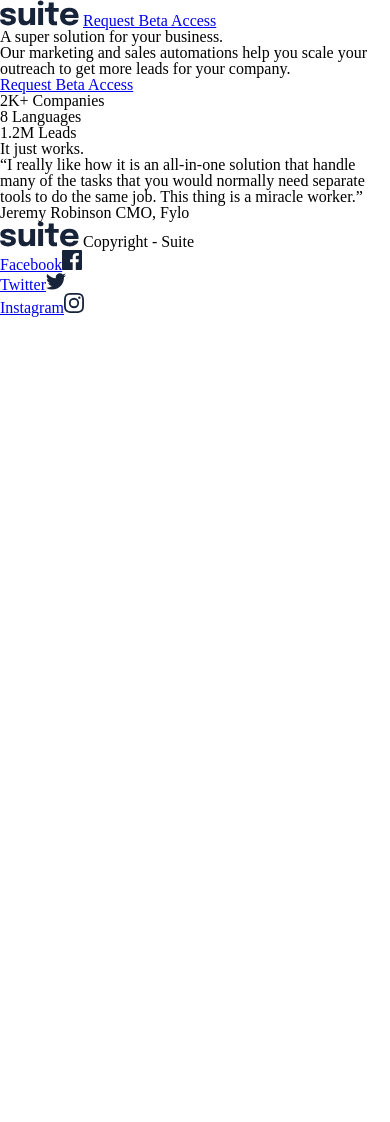
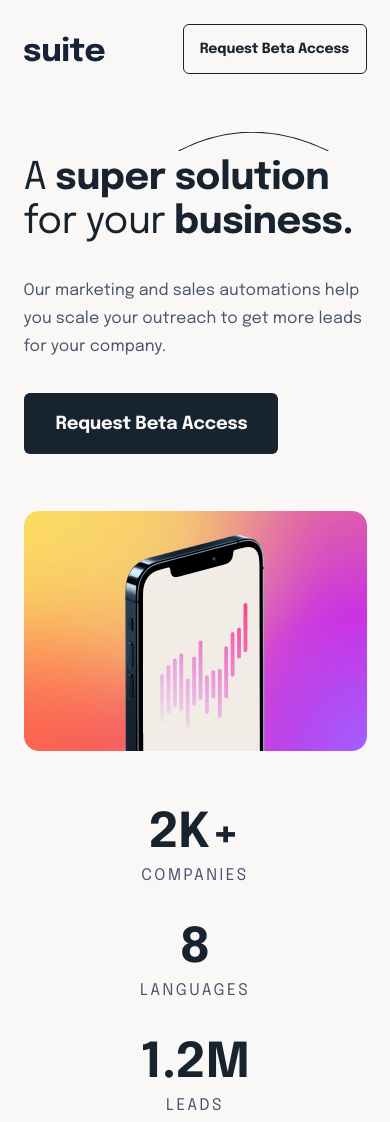
Before and after one commit to nakoyawilson/suite-landing-page, a plain HTML site: page index.html in a window 390 px wide. Shown: the top 1122 px of the page. Before the commit the page ends 844 px from the top, so only its background shows below. Drawn offline with Linux system fonts and the light colour scheme.

Commit message:
Add styles for mobile view

```diff
--- a/css/style.css
+++ b/css/style.css
@@ -0,0 +1,296 @@
+@import url("https://fonts.googleapis.com/css2?family=Epilogue:wght@400;700&display=swap");
+
+:root {
+  --font: "Epilogue", sans-serif;
+  --dark-blue: rgb(23, 35, 47);
+  --gray: rgb(73, 86, 109);
+  --cream: rgb(243, 237, 231);
+  --cream-white: rgb(250, 248, 246);
+  --purple: rgb(160, 96, 255);
+  --magenta: rgb(203, 48, 227);
+  --orange: rgb(25, 168, 78);
+  --pure-white: rgb(255, 255, 255);
+  --pure-black: rgb(0, 0, 0);
+}
+
+/* General Styles */
+
+*,
+*::after,
+*::before {
+  box-sizing: border-box;
+}
+
+html {
+  font-size: 62.5%;
+}
+
+body {
+  font-family: var(--font);
+  background: var(--cream-white);
+  color: var(--dark-blue);
+}
+
+a {
+  text-decoration: none;
+}
+
+img {
+  display: block;
+}
+
+/* Shared Styles */
+.container {
+  width: min(91.4667%, 34.3rem);
+}
+
+.btn {
+  border-radius: 6px;
+  font-weight: 700;
+  display: inline-block;
+}
+
+.main-heading .bold-heading,
+.section-heading .bold-heading {
+  font-weight: 700;
+}
+
+.visually-hidden {
+  border: 0;
+  clip: rect(0 0 0 0);
+  height: 1px;
+  margin: -1px;
+  overflow: hidden;
+  padding: 0;
+  position: absolute;
+  width: 1px;
+}
+
+.logo {
+  width: 8.1rem;
+}
+
+/* Header */
+
+.header {
+  margin: 2.4rem auto 0;
+  display: flex;
+  justify-content: space-between;
+  align-items: center;
+}
+
+.header .btn {
+  color: var(--dark-blue);
+  font-size: 1.4rem;
+  line-height: 2.4rem;
+  letter-spacing: -0.14px;
+  padding: 1.2rem 1.65rem 1.2rem 1.55rem;
+  border: 1px solid var(--dark-blue);
+}
+
+/* Main */
+.main {
+  margin-top: 8.332rem;
+}
+
+.hero {
+  margin: 0 auto;
+  position: relative;
+}
+
+.hero::after {
+  content: "";
+  width: 100%;
+  height: 24rem;
+  background-image: url("../assets/image-hero-landscape.png");
+  background-size: cover;
+  background-position: center;
+  background-repeat: no-repeat;
+  position: absolute;
+  top: 35.368rem;
+  left: 0;
+}
+
+.main-heading {
+  font-weight: 400;
+  font-size: 3.8rem;
+  line-height: 4.4rem;
+  letter-spacing: -0.527778px;
+}
+
+.decorated-word {
+  position: relative;
+}
+
+.decorated-word::after {
+  content: "";
+  width: 15.147rem;
+  height: 1.9rem;
+  background-image: url("../assets/pattern-curved-line-1.svg");
+  background-size: cover;
+  background-repeat: no-repeat;
+  background-position: center;
+  position: absolute;
+  top: -2.732rem;
+  right: 0;
+}
+
+.paragraph {
+  font-weight: 400;
+  font-size: 1.6rem;
+  line-height: 2.8rem;
+  letter-spacing: 0.0888889px;
+  color: var(--gray);
+  margin-top: 3.2rem;
+}
+
+.hero .btn {
+  background: var(--dark-blue);
+  font-size: 1.8rem;
+  line-height: 3.2rem;
+  letter-spacing: -0.18px;
+  color: var(--cream-white);
+  padding: 1.5rem 3.1rem 1.4rem 3.2rem;
+  margin-top: 3.2rem;
+}
+
+.stats {
+  margin-top: 35.168rem;
+  display: flex;
+  flex-direction: column;
+  align-items: center;
+  justify-content: center;
+  gap: 3.2rem;
+  text-align: center;
+}
+
+.stats-number,
+.stats-description {
+  display: block;
+}
+
+.stats-number {
+  font-weight: 700;
+  font-size: 4.8rem;
+  line-height: 5.6rem;
+}
+
+.stats-description {
+  font-weight: 400;
+  font-size: 1.6rem;
+  line-height: 2.6rem;
+  letter-spacing: 2.5px;
+  color: var(--gray);
+  text-transform: uppercase;
+  margin-top: 0.1rem;
+}
+
+.testimonial {
+  background: var(--dark-blue);
+  width: 100%;
+  border-radius: 15px;
+  margin-top: 18.1rem;
+  padding: 33.8rem 1.6rem 6.4rem;
+  position: relative;
+  top: 5.6rem;
+}
+
+.section-heading {
+  font-weight: 400;
+  font-size: 4rem;
+  line-height: 4.8rem;
+  text-align: center;
+  letter-spacing: -0.416667px;
+  color: var(--cream-white);
+  position: relative;
+}
+
+.section-heading::before {
+  content: "";
+  width: 24.3rem;
+  height: 39.5rem;
+  background-image: url("../assets/image-jeremy-small.png");
+  background-repeat: no-repeat;
+  background-size: cover;
+  background-position: center;
+  position: absolute;
+  top: -51.2rem;
+  left: 0;
+  right: 0;
+  margin: 0 auto;
+}
+
+.section-heading::after {
+  content: "";
+  width: 4.927rem;
+  height: 4rem;
+  background-image: url("../assets/pattern-curved-line-2.svg");
+  background-repeat: no-repeat;
+  background-size: cover;
+  background-position: center;
+  position: absolute;
+  top: -7.7rem;
+  left: 0;
+  right: 0;
+  margin: 0 auto;
+}
+
+.testimonial .paragraph {
+  font-weight: 400;
+  font-size: 1.8rem;
+  line-height: 3.2rem;
+  text-align: center;
+  letter-spacing: 0.09px;
+  color: var(--cream);
+  margin-top: 4rem;
+}
+
+.testimonial-name {
+  display: block;
+  margin-top: 4rem;
+  font-weight: 700;
+  font-size: 1.8rem;
+  line-height: 3.2rem;
+  text-align: center;
+  letter-spacing: -0.18px;
+  color: var(--cream-white);
+  text-transform: uppercase;
+}
+
+.testimonial-title {
+  display: block;
+  font-weight: 400;
+  font-size: 1.6rem;
+  line-height: 2.6rem;
+  text-align: center;
+  letter-spacing: 2.5px;
+  color: var(--cream);
+  text-transform: uppercase;
+}
+
+.footer {
+  background: var(--cream);
+  padding: 11.2rem 0 8rem;
+}
+
+.footer .logo {
+  margin: 0 auto;
+}
+
+.copyright {
+  display: block;
+  font-weight: 400;
+  font-size: 1.5rem;
+  line-height: 3.2rem;
+  text-align: center;
+  letter-spacing: 0.0833333px;
+  color: var(--gray);
+  margin: 3.3rem 0;
+}
+
+.social-icons {
+  display: flex;
+  justify-content: center;
+  align-items: center;
+  gap: 2.8rem;
+}
--- a/index.html
+++ b/index.html
@@ -16,39 +16,54 @@
     <link rel="stylesheet" href="css/style.css" />
   </head>
   <body>
-    <header>
-      <img src="assets/logo.svg" alt="Suite logo" />
-      <a href="#">Request Beta Access</a>
+    <header class="header container">
+      <img src="assets/logo.svg" alt="Suite logo" class="logo" />
+      <a href="#" class="btn">Request Beta Access</a>
     </header>
-    <main>
-      <section>
-        <h1>A <span>super solution</span> for your <span>business.</span></h1>
-        <p>
+    <main class="main">
+      <section class="hero container">
+        <h1 class="main-heading">
+          A <span class="bold-heading decorated-word">super solution</span> for
+          your
+          <span class="bold-heading">business.</span>
+        </h1>
+        <p class="paragraph">
           Our marketing and sales automations help you scale your outreach to
           get more leads for your company.
         </p>
-        <a href="#">Request Beta Access</a>
-        <ul>
-          <li><span>2K+</span> <span>Companies</span></li>
-          <li><span>8</span> <span>Languages</span></li>
-          <li><span>1.2M</span> <span>Leads</span></li>
+        <a href="#" class="btn">Request Beta Access</a>
+        <ul class="stats">
+          <li>
+            <span class="stats-number">2K+</span>
+            <span class="stats-description">Companies</span>
+          </li>
+          <li>
+            <span class="stats-number">8</span>
+            <span class="stats-description">Languages</span>
+          </li>
+          <li>
+            <span class="stats-number">1.2M</span>
+            <span class="stats-description">Leads</span>
+          </li>
         </ul>
       </section>
-      <section>
-        <h2>It just works.</h2>
-        <p>
+      <section class="testimonial">
+        <h2 class="section-heading">
+          It just <span class="bold-heading">works.</span>
+        </h2>
+        <p class="paragraph">
           “I really like how it is an all-in-one solution that handle many of
           the tasks that you would normally need separate tools to do the same
           job. This thing is a miracle worker.”
         </p>
-        <span>Jeremy Robinson</span>
-        <span>CMO, Fylo</span>
+        <span class="testimonial-name">Jeremy Robinson</span>
+        <span class="testimonial-title">CMO, Fylo</span>
       </section>
     </main>
-    <footer>
-      <img src="assets/logo.svg" alt="Suite logo" />
-      <small>Copyright - Suite</small>
-      <ul>
+    <footer class="footer">
+      <img src="assets/logo.svg" alt="Suite logo" class="logo" />
+      <small class="copyright">Copyright - Suite</small>
+      <ul class="social-icons">
         <li>
           <a href="#"
             ><span class="visually-hidden">Facebook</span
```
